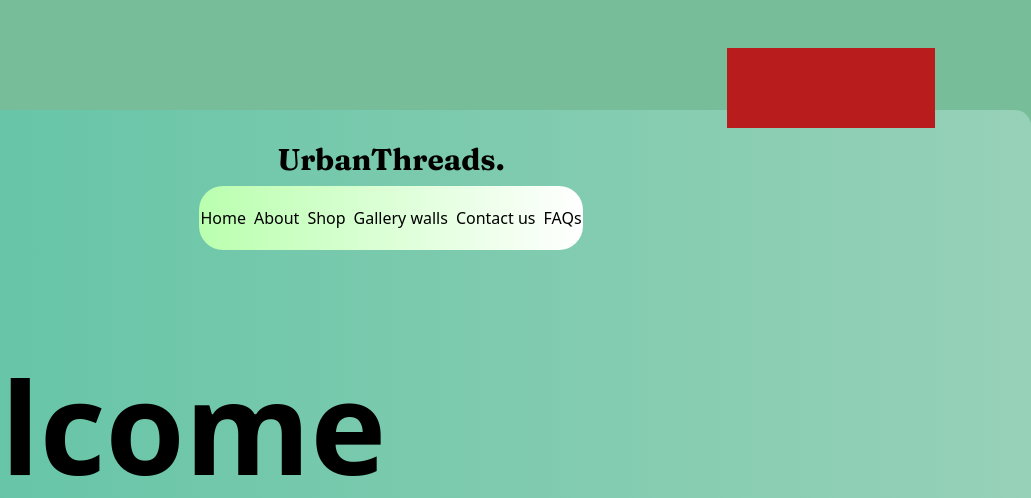
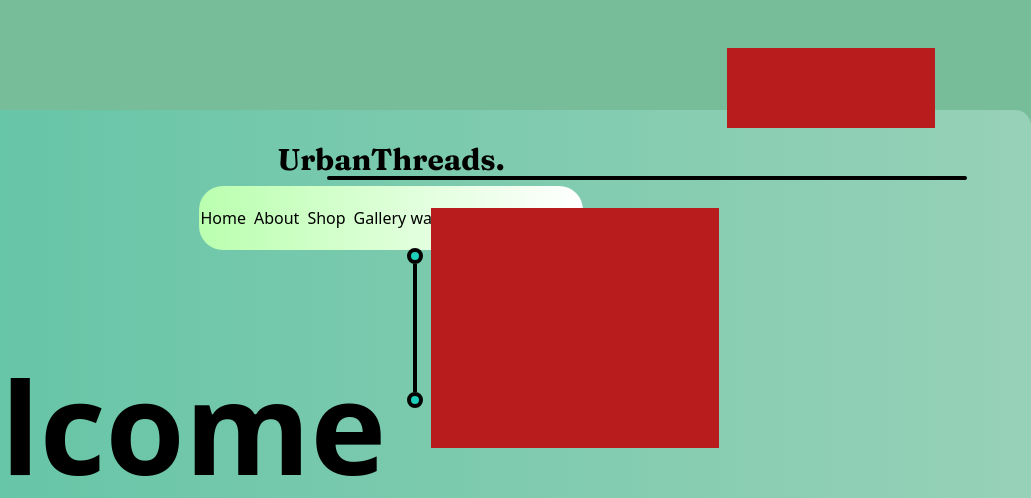
Before and after one commit to muchemiwamuyu/Clothes-site, a website: page index.html in a window 1280 px wide. Shown: the top 498 px of the page, 249-1280 px from the left. Drawn offline with Linux system fonts and the light colour scheme.

Commit message:
progress

```diff
--- a/index.html
+++ b/index.html
@@ -29,6 +29,25 @@
 
             <div class="w-52 h-20 bg-red-700 absolute right-24 top-12"></div>
             <div class="w-1/2 h-32 mt-28 ml-6 text-center"><h2 class="text-9xl font-bold">Welcome</h2></div>
+            <hr class="w-1/2 h-1 bg-black right-16 top-44 border-none absolute rounded-full">
+            <!--Big Div holding the line-->
+            <div class="w-12 h-60 absolute top-52 flex items-center justify-center" style="margin-left: 640px;">
+
+                <div class="flex items-center flex-col">
+                    <!-- Top square -->
+                    <div class="w-4 h-4 bg-bluey border-4 border-black rounded-lg"></div>
+
+                    <!-- Vertical line -->
+                    <div class="w-1 h-32 bg-black"></div>
+
+                    <!-- Bottom square -->
+                    <div class="w-4 h-4 bg-bluey border-4 border-black rounded-lg"></div>
+                </div>
+
+            </div>
+            <div class="w-72 h-60 bg-red-700 absolute top-52" style="margin-left: 680px;" ></div>
+
+
 
         </section>
 
```
Also changed, not shown: src/output.css.
